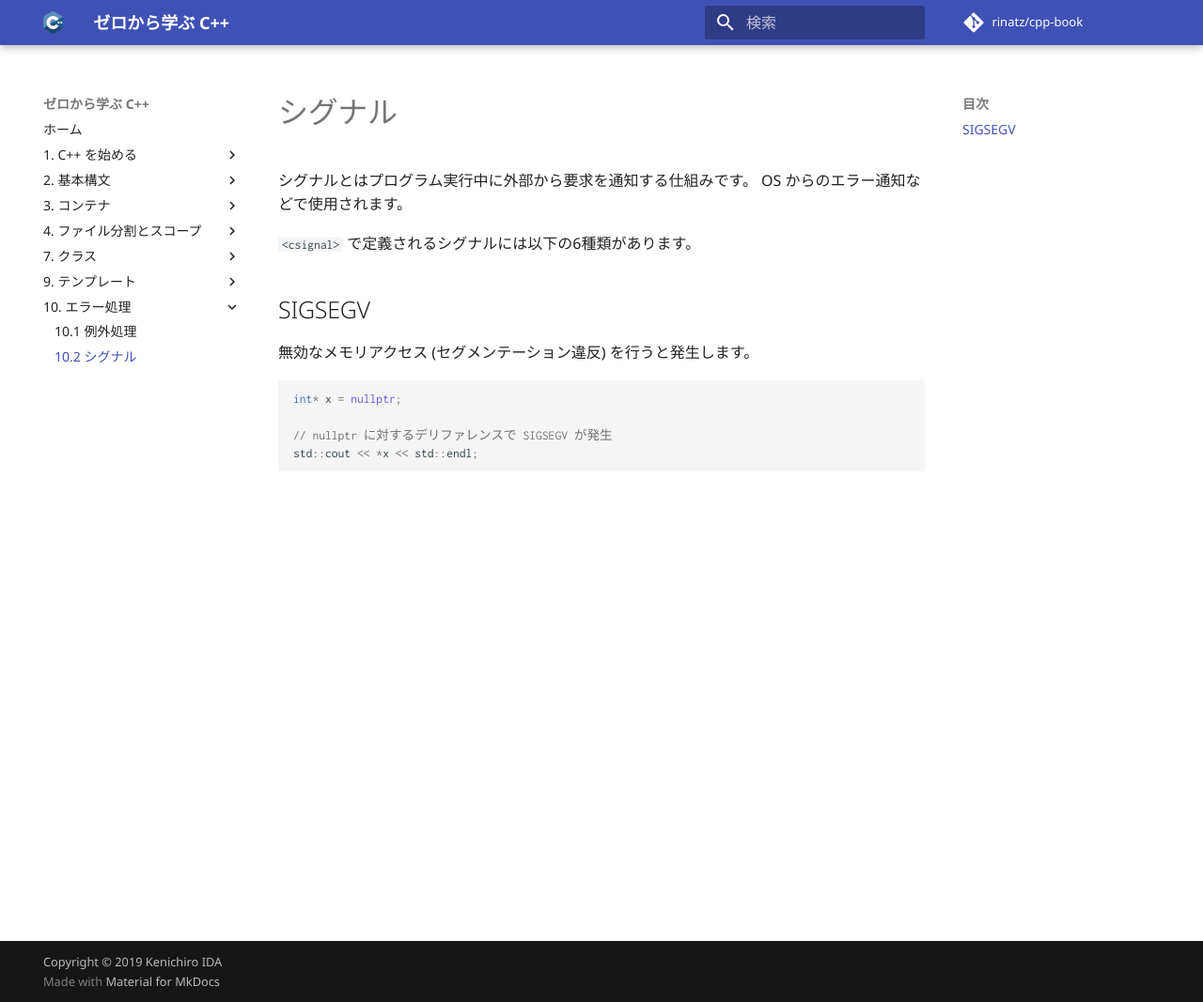
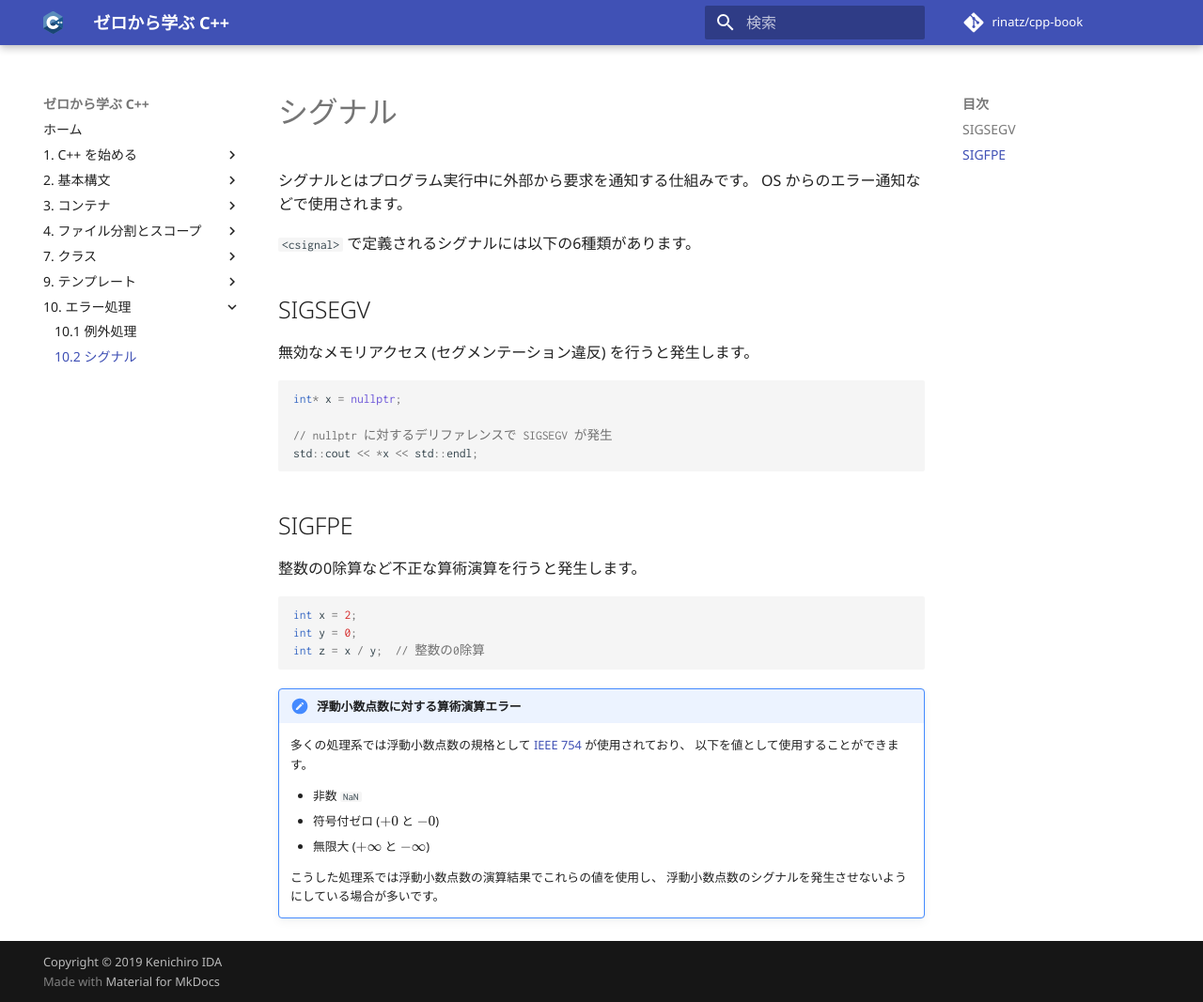
Before and after one commit to rinatz/cpp-book, an MkDocs documentation site: the page built from docs/ch10-02-signals.md, in a window 1280 px wide and 1067 px high. Shown: the whole window at 94% size. Built offline with MkDocs 1.6.1 and Material for MkDocs 9.7.7, drawn with Linux system fonts in a browser that asks for light colours; formulas are drawn with MathJax 3; comment, search, counter and statistics services are not loaded.

Commit message:
Add SIGFPE

````diff
--- a/docs/ch10-02-signals.md
+++ b/docs/ch10-02-signals.md
@@ -16,8 +16,34 @@ int* x = nullptr;
 std::cout << *x << std::endl;
 ```
 
+## SIGFPE
+
+整数の0除算など不正な算術演算を行うと発生します。
+
+```cpp
+int x = 2;
+int y = 0;
+int z = x / y;  // 整数の0除算
+```
+
+!!! note "浮動小数点数に対する算術演算エラー"
+    多くの処理系では浮動小数点数の規格として [IEEE 754] が使用されており、
+    以下を値として使用することができます。
+
+    * 非数 `NaN`
+    * 符号付ゼロ ($+0$ と $-0$)
+    * 無限大 ($+\infty$ と $-\infty$)
+
+    こうした処理系では浮動小数点数の演算結果でこれらの値を使用し、
+    浮動小数点数のシグナルを発生させないようにしている場合が多いです。
+
+[IEEE 754]: https://ja.wikipedia.org/wiki/IEEE_754
+
+<!-- MEMO: シグナルが発生しない場合でも <cfenv> を利用することで検知可能
+https://ja.cppreference.com/w/cpp/numeric/fenv
+-->
+
 <!-- TODO: 以下を追加
-SIGFPE
 SIGTERM
 SIGINT
 SIGILL
--- a/mkdocs.yml
+++ b/mkdocs.yml
@@ -50,6 +50,9 @@ markdown_extensions:
       custom_checkbox: true
   - pymdownx.tilde
 
+extra_javascript:
+  - 'https://cdnjs.cloudflare.com/ajax/libs/mathjax/2.7.0/MathJax.js?config=TeX-MML-AM_CHTML'
+
 nav:
   - ホーム: index.md
   - 1. C++ を始める:
````
